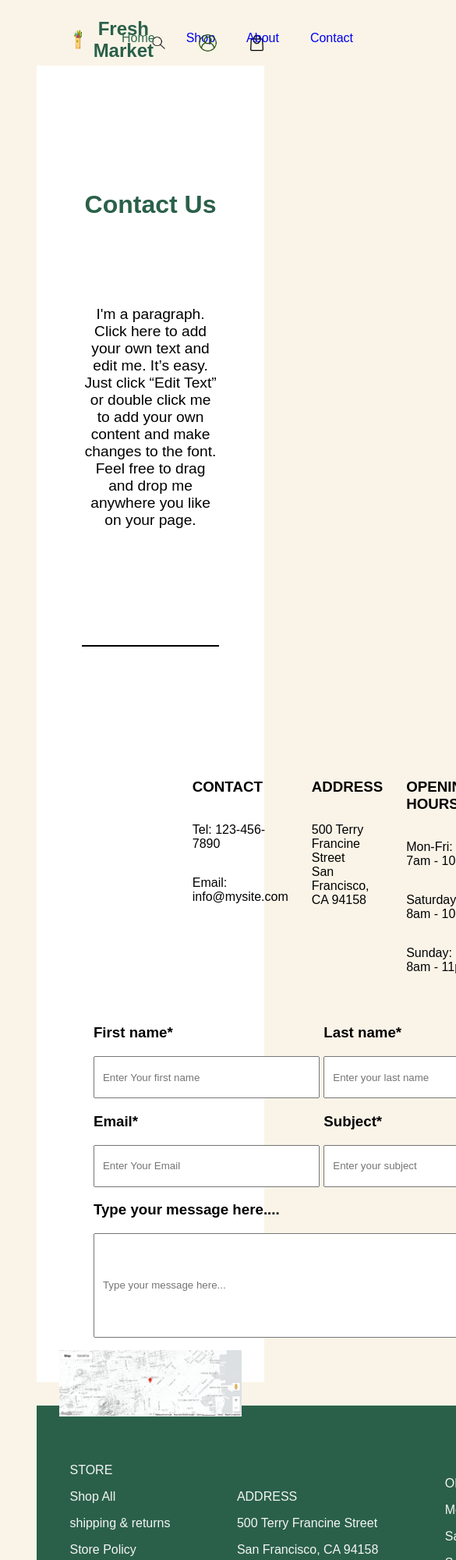
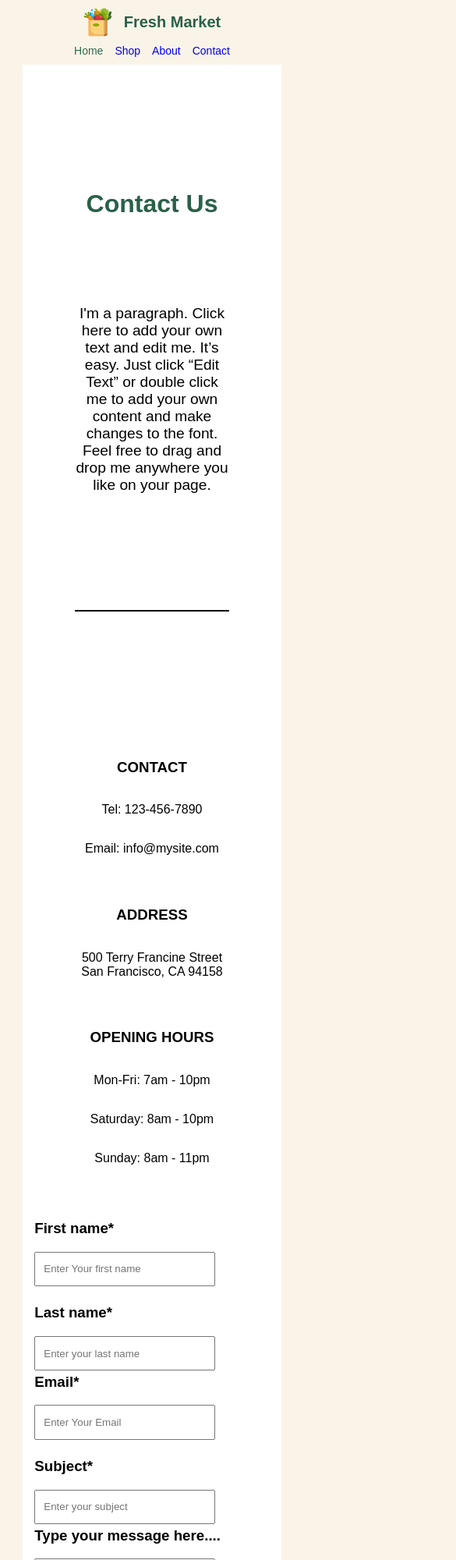
Before and after one commit to Debasishghosh24/simple-html-css-project, a plain HTML site: page contact.html in a window 390 px wide. Shown: the top 2000 px of the page at 78% size, 585 px wide, since content can reach past the window. Drawn offline with Linux system fonts and the light colour scheme.

Commit message:
enhance responsiveness of about and contact pages; update login button to link to index

```diff
--- a/about.css
+++ b/about.css
@@ -125,6 +125,7 @@ h2 {
 .paragraph2{
     height: 30vh;
     width: 86vh;
+
     text-align: center;
     font-size: larger;
 }
@@ -249,3 +250,92 @@ form{
     filter: brightness(0) invert(1);
 
 }
+
+@media (max-width: 480px) {
+  #navbar {
+    flex-direction: column;
+    height: auto;
+    padding: 10px;
+  }
+  #navbar1 {
+    height: auto;
+    margin-bottom: 10px;
+  }
+  #bag {
+    width: 10%;
+    height: 20%;
+  }
+  #navbar1 h2 {
+    margin: 0;
+    white-space: nowrap;
+    font-size: 20px;
+  }
+
+  #navbar2 {
+    display: flex;
+    justify-content: center;
+    gap: 15px;
+    width: 100%;
+    margin-top: 0;
+    position: static;
+  }
+  #navbar2 a {
+    font-size: 14px;
+  }
+
+  #navbar3 {
+    display: none;
+  }
+
+  .main-content{
+    height: auto;
+    width: auto;
+    margin-left: 3px;
+
+  }
+
+  .image{
+    height:auto;
+    width: 33vh;
+    margin-right: 10px;
+  }
+
+  .paragraph1{
+    height: auto;
+    width: 41vh;
+    margin-left: 10px;
+
+  }
+
+  .paragraph2{
+    height: auto;
+    width:41vh;
+  }
+
+
+
+  .footer1 {
+    grid-template-columns: repeat(1, 1fr);
+  }
+  .footer-container {
+    grid-template-columns: repeat(1, 1fr);
+    margin-left: 0;
+    height: auto;
+    width: auto;
+  }
+
+  .footer {
+    display: flex;
+    flex-direction: column;
+  }
+
+  .end {
+    height: auto;
+    width: auto;
+    flex-direction: column;
+    background-color: #2a6049;
+  }
+  .product-image{
+    max-height: fit-content;
+  }
+}
--- a/contact.css
+++ b/contact.css
@@ -12,12 +12,13 @@ body {
   z-index: 1000;
   display: flex;
   height: 10vh;
-  width: auto;
+  width: 100%;
   display: flex;
   justify-content: space-between;
-  padding: 0 100px;
+  padding: 0 5%;
   text-align: center;
   background-color: #faf4e8;
+  box-sizing: border-box;
 }
 #navbar1 {
   width: auto;
@@ -87,43 +88,41 @@ h2 {
   cursor: pointer;
 }
 
-#main-content{
-    height: 200vh;
-    width: 75%;
+#main-content {
+  height: auto;
+  width: 85%;
   background-color: white;
-    margin-left: 12%;
+  margin: 0 auto;
 }
-.main-content2{
+.main-content2 {
   display: flex;
   flex-direction: column;
   justify-content: center;
   align-items: center;
   padding: 150px 0;
-
 }
-.main-content2 h1{
+.main-content2 h1 {
   margin-top: 10px;
-    color: #2A6049;
+  color: #2a6049;
 }
 
-.paragraph{
+.paragraph {
   width: 60%;
   padding: 70px;
 }
-.paragraph p{
+.paragraph p {
   text-align: center;
   font-size: larger;
 }
 
-.underline{
-    height:2px;
+.underline {
+  height: 2px;
   width: 60%;
   background-color: black;
   margin-top: 60px;
-
 }
 
-.details{
+.details {
   display: grid;
   grid-template-columns: repeat(3, 1fr);
   gap: 30px;
@@ -131,89 +130,83 @@ h2 {
   text-align: left;
 }
 
-.contact{
+.contact {
   display: flex;
   flex-direction: column;
 }
-.address{
+.address {
   display: flex;
   flex-direction: column;
 }
-.opening-hours{
+.opening-hours {
   display: flex;
   flex-direction: column;
 }
 
-.contact-container{
-    height: 50vh;
-    width: 70vh;
-    margin-left: 25%;
+.contact-container {
+  height: auto;
+  width: 100%;
+  max-width: 800px;
+  margin: 0 auto;
+  padding: 20px;
 }
 
-.name{
+.name {
   display: grid;
   grid-template-columns: repeat(2, 1fr);
+  gap: 20px;
 }
-.first-name{
+.first-name {
   height: 40px;
-    width: 90%;
+  width: 100%;
   padding: 5px 10px;
+  box-sizing: border-box;
 }
-.last-name{
+.last-name {
   height: 40px;
-    width: 90%;
+  width: 100%;
   padding: 5px 10px;
+  box-sizing: border-box;
 }
 
-.email{
+.email {
   display: grid;
   grid-template-columns: repeat(2, 1fr);
+  gap: 20px;
 }
-.email1{
+.email1 {
   height: 40px;
-    width: 90%;
+  width: 100%;
   padding: 5px 10px;
+  box-sizing: border-box;
 }
-.subject1{
+.subject1 {
   height: 40px;
-    width: 90%;
+  width: 100%;
   padding: 5px 10px;
+  box-sizing: border-box;
 }
-.type{
+.type {
   height: 120px;
-    width: 95%;
+  width: 100%;
   padding: 5px 10px;
+  box-sizing: border-box;
 }
 
-.image{
+.image {
   height: 70%;
   width: 80%;
   margin-left: 10%;
-    margin-top: 5%;
-}
-
-
-
-
-
-
-
-
-
-
-
-
-
-
-
-.footer{
-    display: flex;
-    justify-content:space-around;
-    align-items: center;
 
 }
 
-.footer-container{
+.footer {
+  display: flex;
+  justify-content: space-around;
+  align-items: center;
+}
+
+.footer-container {
   display: grid;
   grid-template-columns: repeat(4 1fr);
   height: 50vh;
@@ -221,8 +214,7 @@ h2 {
   margin-left: 12%;
   margin-top: 30px;
   margin-bottom: 30px;
-    background-color: #2A6049;
-
+  background-color: #2a6049;
 }
 
 .footer-store {
@@ -230,25 +222,23 @@ h2 {
   font-weight: 100;
   font-family: sans-serif;
   color: whitesmoke;
-
 }
 
-.footer-address{
-    font-size: medium;
-    font-weight: 100;
-    font-family: sans-serif;
-    color: whitesmoke;
-
-}
-
-.footer-opening-hours{
+.footer-address {
   font-size: medium;
   font-weight: 100;
   font-family: sans-serif;
   color: whitesmoke;
 }
 
-.footer-getfresh{
+.footer-opening-hours {
+  font-size: medium;
+  font-weight: 100;
+  font-family: sans-serif;
+  color: whitesmoke;
+}
+
+.footer-getfresh {
   font-size: medium;
   font-weight: 100;
   display: flex;
@@ -257,39 +247,36 @@ h2 {
   color: whitesmoke;
 }
 
-.input1{
+.input1 {
   padding: 10px;
-    height:auto;
+  height: auto;
   width: 90%;
-    border: 2px solid whitesmoke ;
-    background-color: #2A6049;
+  border: 2px solid whitesmoke;
+  background-color: #2a6049;
   font-size: medium;
 }
 
-form{
+form {
   font-size: medium;
   padding: 10px;
   font-weight: 300;
-
 }
 
-.submit{
+.submit {
   margin-top: 15px;
   height: auto;
   width: 100%;
   padding: 10px 70px;
   font-size: large;
   cursor: pointer;
-
 }
 
-.checkbox{
-    font-size:large;
+.checkbox {
+  font-size: large;
   font-weight: 100;
   display: flex;
   flex-direction: row;
   align-items: center;
-
 }
 
 .checkbox input {
@@ -297,25 +284,125 @@ form{
   height: 25px;
 }
 
-.end{
+.end {
   display: flex;
   flex-direction: row;
-    justify-content:space-around;
+  justify-content: space-around;
   font-size: medium;
   color: whitesmoke;
   padding: 20px;
 }
 
-.icon{
+.icon {
   display: flex;
   flex-direction: row;
   gap: 20px;
-
 }
 
-.logo{
+.logo {
   height: 25px;
   width: 25px;
   filter: brightness(0) invert(1);
+}
 
+@media (max-width: 480px) {
+  #navbar {
+    flex-direction: column;
+    height: auto;
+    padding: 10px;
   }
+  #navbar1 {
+    height: auto;
+    margin-bottom: 10px;
+  }
+  #bag {
+    width: 10%;
+    height: 20%;
+  }
+  #navbar1 h2 {
+    margin: 0;
+    white-space: nowrap;
+    font-size: 20px;
+  }
+
+  #navbar2 {
+    display: flex;
+    justify-content: center;
+    gap: 15px;
+    width: 100%;
+    margin-top: 0;
+    position: static;
+  }
+  #navbar2 a {
+    font-size: 14px;
+  }
+
+  #navbar3 {
+    display: none;
+  }
+
+  .details {
+    display: grid;
+    grid-template-columns: repeat(1, 1fr);
+    padding: 20px;
+    text-align: center;
+  }
+  .name{
+    grid-template-columns: repeat(1, 1fr);
+  }
+  .email{
+    grid-template-columns: repeat(1,1fr);
+  }
+
+  .first-name{
+    width: 70%;
+    height:50%;
+  }
+  .last-name{
+    width: 70%;
+    height:50%;
+  }
+  .email1{
+    width: 70%;
+    height:50%;
+  }
+  .subject1{
+    width: 70%;
+    height:50%;
+  }
+  .type{
+    width: 70%;
+    height:50%;
+  }
+
+  .contact-container{
+    align-items: center;
+    margin: 0 auto;
+    padding: 15px;
+  }
+  .image{
+    margin-bottom: 30px;
+  }
+
+  .footer1 {
+    grid-template-columns: repeat(1, 1fr);
+  }
+  .footer-container {
+    grid-template-columns: repeat(1, 1fr);
+    margin-left: 0;
+    height: auto;
+    width: auto;
+  }
+
+  .footer {
+    display: flex;
+    flex-direction: column;
+  }
+
+  .end {
+    height: auto;
+    width: auto;
+    flex-direction: column;
+    background-color: #2a6049;
+  }
+}
--- a/login.css
+++ b/login.css
@@ -67,6 +67,8 @@ body{
     display: flex;
     align-items: center;
     justify-content: center;
+    text-decoration: none;
+
 
 }
 .login-button:hover{
```
Also changed, not shown: about.html (+12 -3 lines), logIn.html (+1 -1 lines). Lines whose indentation alone changed are shown as unchanged.
